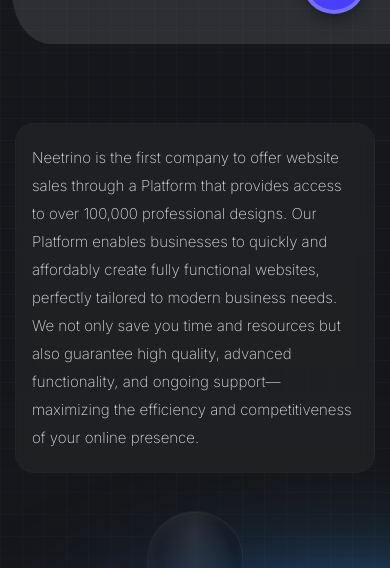
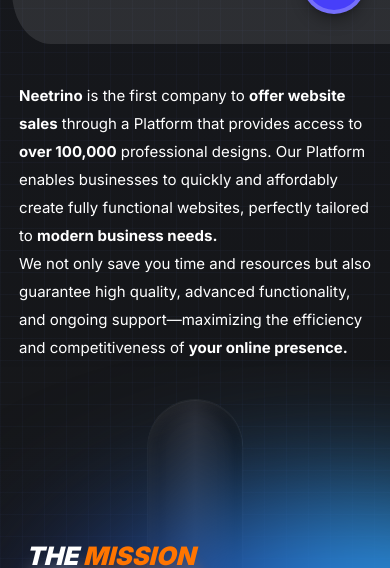
Before and after one commit to neetrino/neetrino.com, a Next.js app: page /en/about-us in a window 390 px wide. Shown: the part 806-1374 px from the top of the page. Built offline with nearby package versions, Linux system fonts and the light colour scheme; grey boxes are pictures that could not be loaded.

Commit message:
feat: hero desktop about-us

```diff
--- a/components/about-us/AboutUsMobile.tsx
+++ b/components/about-us/AboutUsMobile.tsx
@@ -26,7 +26,6 @@
   ABOUT_MOBILE_COUNTRIES_SECTION_FOREGROUND_STACK_CLASS,
 } from "@/lib/about-us-mobile-countries-map.constants";
 import { ABOUT_MEET_OUR_TEAM_MOBILE_MARGIN_TOP_CLASS } from "@/lib/about-us-meet-our-team.constants";
-import { ABOUT_US_MOBILE_ABOUT_GLASS_TILE_CLASS } from "@/lib/about-us-mobile-hero.constants";
 import { ABOUT_MOBILE_WHY_CHOOSE_ABOVE_COUNTRIES_ATMOSPHERE_STACK_CLASS } from "@/lib/about-us-mobile-why-choose.constants";
 
 /**
@@ -75,7 +74,7 @@
           heroBecomes={t("hero.becomes")}
           heroPossible={t("hero.possible")}
         />
-        <NeetrinoIntroSection intro={t("mobileNeetrinoIntro")} />
+        <NeetrinoIntroSection />
         <div className="relative" ref={missionTubeStackRef}>
           <AboutUsMobileMissionMeetTube />
           <AboutUsMobileStickyCone containerRef={missionTubeStackRef} />
@@ -137,14 +136,15 @@
   return "linear-gradient(180deg, #ffffff 0%, #ffd0a9 100%)";
 }
 
-function NeetrinoIntroSection({ intro }: { intro: string }) {
+function NeetrinoIntroSection() {
+  const introT = useTranslations("aboutPage");
   return (
-    <section className="py-10">
-      <div className={cn("px-4 py-5 sm:px-5 sm:py-6", ABOUT_US_MOBILE_ABOUT_GLASS_TILE_CLASS)}>
-        <p className="text-[15px] font-extralight leading-7 text-white/85 sm:text-base sm:leading-8">
-          {intro}
-        </p>
-      </div>
+    <section className="-mt-3 flex -translate-y-[2px] justify-center pt-3 pb-9 sm:-mt-2 sm:pt-4 sm:pb-10">
+      <p className="m-0 w-max max-w-full whitespace-pre-line text-left text-[15px] font-normal leading-7 text-white sm:text-base sm:leading-8">
+        {introT.rich("mobileNeetrinoIntro", {
+          bold: (chunks) => <strong className="font-bold">{chunks}</strong>,
+        })}
+      </p>
     </section>
   );
 }
--- a/components/about-us/figma/AboutUsFigmaBlock1b.tsx
+++ b/components/about-us/figma/AboutUsFigmaBlock1b.tsx
@@ -182,7 +182,11 @@
           data-node-id="335:951"
         >
           <p>
-            <span className="leading-[28px]">{t("aboutPage.platformParagraph")}</span>
+            <span className="whitespace-pre-line leading-[28px]">
+              {t.rich("aboutPage.platformParagraph", {
+                bold: (chunks) => <strong className="font-bold not-italic">{chunks}</strong>,
+              })}
+            </span>
           </p>
         </div>
         <div className="absolute z-0 flex h-[1000px] items-center justify-center left-[744px] top-[138px] w-[749px]">
--- a/messages/en/common.json
+++ b/messages/en/common.json
@@ -197,7 +197,7 @@
     "storyShort": "Over the past 7 years, Neetrino IT has developed more than 400 online resources, ranging from simple websites to large-scale internet portals and e-commerce platforms.",
     "storyShortMobile": "Over the past 7 years, \nNeetrino IT has developed \nmore than 400 online \nresources, ranging from \nsimple websites to large-scale \ninternet portals and e-\ncommerce platforms.",
     "storySpecialization": "We specialize in website \ndevelopment, AI and bot \nsolutions, CRM system \nintegration, mobile app \ndevelopment, as well as SEO and \nSMM optimization\u2014delivering a \ncomprehensive digital presence \nfor your business.",
-    "platformParagraph": "Neetrino is the first company to offer website sales through a platform that provides access to over 100,000 professional designs. Our platform enables businesses to quickly and affordably create fully functional websites tailored to modern business needs.",
+    "platformParagraph": "<bold>Neetrino</bold> is the first company to <bold>offer website sales</bold> through a \nPlatform that provides access to <bold>over 100,000</bold> professional designs. \nOur Platform enables businesses to quickly and affordably create fully \nfunctional websites, perfectly tailored to <bold>modern business needs</bold>. We \nnot only save you time and resources but also guarantee high quality, \nadvanced functionality, and ongoing support—maximizing the \nefficiency and competitiveness of <bold>your online presence</bold>.",
     "missionBody": "Our goal is to deliver fast, affordable, and high-quality digital solutions, empowering businesses to effortlessly build and expand their online presence, no matter how complex the project.",
     "visionBody": "We envision a world where businesses of all sizes \ncan effortlessly establish a strong digital presence \nusing our fast, cutting-edge technological \nsolutions. Our aim is to lead the transformation of \nwebsite and app development, making these tools \naccessible to everyone, everywhere.\u00a0",
     "missionBodyMobile": "Our goal is to deliver fast, \naffordable, and high-quality \ndigital solutions, \nempowering businesses to \neffortlessly build and \nexpand their online \npresence, no matter how \ncomplex the project.\u00a0",
@@ -229,7 +229,7 @@
     "meetOurTeamAccent": "TEAM",
     "meetOurTeamIntro": "We envision a world where businesses of all sizes can effortlessly establish a strong digital presence using our fast, cutting-edge technological solutions. Our aim is to lead the transformation of website and app development, making these tools accessible to everyone, everywhere.",
     "meetOurTeamIntroMobile": "We envision a world where businesses of \nall sizes can effortlessly establish a strong \ndigital presence using our fast, cutting-\nedge technological solutions. Our aim is to \nlead the transformation of website and \napp development, making these tools \naccessible to everyone, everywhere.",
-    "mobileNeetrinoIntro": "Neetrino is the first company to offer website sales through a Platform that provides access to over 100,000 professional designs. Our Platform enables businesses to quickly and affordably create fully functional websites, perfectly tailored to modern business needs. We not only save you time and resources but also guarantee high quality, advanced functionality, and ongoing support—maximizing the efficiency and competitiveness of your online presence.",
+    "mobileNeetrinoIntro": "<bold>Neetrino</bold> is the first company to <bold>offer website\n sales</bold> through a Platform that provides access to \n<bold>over 100,000</bold> professional designs. Our Platform \nenables businesses to quickly and affordably \ncreate fully functional websites, perfectly tailored \nto <bold>modern business needs.</bold>\nWe not only save you time and resources but also \nguarantee high quality, advanced functionality, \nand ongoing support—maximizing the efficiency \nand competitiveness of <bold>your online presence.</bold>",
     "worldMapAlt": "World map"
   },
   "home": {
--- a/messages/hy/common.json
+++ b/messages/hy/common.json
@@ -197,7 +197,7 @@
     "storyShort": "Վերջին 7 տարիների ընթացքում Neetrino IT-ը մշակել է ավելի քան 400 օնլայն ռեսուրս՝ պարզ կայքերից մինչև խոշոր ինտերնետ պորտալներ և e-commerce հարթակներ։",
     "storyShortMobile": "Վերջին 7 տարիների ընթացքում,\nNeetrino IT-ը մշակել է\nավելի քան 400 օնլայն ռեսուրս՝\nպարզ կայքերից\nմինչև խոշոր\nինտերնետ պորտալներ\nև e-commerce հարթակներ։",
     "storySpecialization": "Մենք մասնագիտացած ենք կայքերի մշակման, AI և բոթ լուծումների, CRM ինտեգրման, մոբայլ հավելվածների, ինչպես նաև SEO և SMM օպտիմիզացիայի մեջ։",
-    "platformParagraph": "Neetrino-ն առաջինն է առաջարկել կայքերի վաճառք platform-ի միջոցով՝ տրամադրելով մուտք ավելի քան 100,000 պրոֆեսիոնալ դիզայնների։ Սա բիզնեսներին թույլ է տալիս արագ ու մատչելի ստեղծել լիարժեք աշխատող կայքեր՝ ժամանակակից պահանջներին համապատասխան։",
+    "platformParagraph": "<bold>Neetrino-ն</bold> առաջին ընկերությունն է, որը առաջարկում է <bold>կայքերի վաճառք</bold> platform-ի միջոցով՝ մուտք ավելի քան \n<bold>100,000</bold> պրոֆեսիոնալ դիզայնների։ Մեր platform-ը թույլ է տալիս բիզնեսներին արագ ու մատչելի ստեղծել ամբողջական \nկայքեր, որոնք համապատասխանում են <bold>ժամանակակից պահանջներին։</bold> Մենք խնայում ենք ձեր ժամանակը և ռեսուրսները, երաշխավորում ենք բարձր որակ, \nառաջադեմ ֆունկցիոնալություն և շարունակական աջակցություն՝ առավելագործելով <bold>ձեր առցանց ներկայության</bold> արդյունավետությունն ու մրցունակությունը։",
     "missionBody": "Մեր նպատակն է տրամադրել արագ, մատչելի և բարձրորակ թվային լուծումներ՝ օգնելով բիզնեսներին հեշտությամբ կառուցել և զարգացնել իրենց առցանց ներկայությունը՝ անկախ նախագծի բարդությունից։",
     "visionBody": "Մենք պատկերացնում ենք աշխարհ, որտեղ ցանկացած մասշտաբի բիզնեսներ\nկարող են հեշտությամբ ստեղծել կայուն թվային ներկայություն՝\nօգտագործելով մեր արագ և առաջադեմ\nտեխնոլոգիական լուծումները։\nՄեր նպատակն է առաջնորդել կայքերի և հավելվածների մշակման\nտրանսֆորմացիան՝ այս գործիքները\nմատչելի դարձնելով բոլորին, ամենուր։",
     "missionBodyMobile": "Մեր նպատակն է տրամադրել արագ,\nմատչելի և բարձրորակ թվային լուծումներ՝\nօգնելով բիզնեսներին հեշտությամբ կառուցել և զարգացնել\nիրենց առցանց ներկայությունը՝\nանկախ նախագծի բարդությունից։",
@@ -229,7 +229,7 @@
     "meetOurTeamAccent": "ՄԵՐ ԹԻՄԻ ՀԵՏ",
     "meetOurTeamIntro": "Մենք պատկերացնում ենք աշխարհ, որտեղ ցանկացած մասշտաբի բիզնես կարող է հեշտությամբ կառուցել ուժեղ թվային ներկայություն՝ մեր արագ և առաջատար տեխնոլոգիական լուծումների օգնությամբ։ Մեր նպատակն է առաջնորդել կայքերի և հավելվածների մշակման տրանսֆորմացիան և դարձնել այդ գործիքները հասանելի բոլորին՝ ամենուր։",
     "meetOurTeamIntroMobile": "Մենք պատկերացնում ենք աշխարհ, որտեղ ցանկացած մասշտաբի բիզնես կարող է \nհեշտությամբ կառուցել \nուժեղ թվային ներկայություն՝ մեր արագ և առաջատար \nտեխնոլոգիական լուծումների օգնությամբ։ Մեր նպատակն է \nառաջնորդել կայքերի և հավելվածների մշակման \nտրանսֆորմացիան և \nդարձնել այդ գործիքները հասանելի բոլորին՝ ամենուր։",
-    "mobileNeetrinoIntro": "Neetrino-ն առաջին ընկերությունն է, որը առաջարկում է կայքերի վաճառք platform-ի միջոցով՝ մուտք ավելի քան 100,000 պրոֆեսիոնալ դիզայնների։ Մեր platform-ը թույլ է տալիս բիզնեսներին արագ ու մատչելի ստեղծել ամբողջական կայքեր, որոնք համապատասխանում են ժամանակակից պահանջներին։ Մենք խնայում ենք ձեր ժամանակը և ռեսուրսները, երաշխավորում ենք բարձր որակ, առաջադեմ ֆունկցիոնալություն և շարունակական աջակցություն՝ առավելագործելով ձեր առցանց ներկայության արդյունավետությունն ու մրցունակությունը։",
+    "mobileNeetrinoIntro": "<bold>Neetrino-ն</bold> առաջին ընկերությունն է, որը առաջարկում է <bold>կայքերի վաճառք</bold> platform-ի միջոցով՝ մուտք ավելի քան <bold>100,000</bold> պրոֆեսիոնալ դիզայնների։ Մեր platform-ը թույլ է տալիս բիզնեսներին արագ ու մատչելի ստեղծել ամբողջական կայքեր, որոնք համապատասխանում են <bold>ժամանակակից պահանջներին։</bold>\n\nՄենք խնայում ենք ձեր ժամանակը և ռեսուրսները, երաշխավորում ենք բարձր որակ, առաջադեմ ֆունկցիոնալություն և շարունակական աջակցություն՝ առավելագործելով <bold>ձեր առցանց ներկայության</bold> արդյունավետությունն ու մրցունակությունը։",
     "worldMapAlt": "Համաշխարհային քարտեզ"
   },
   "home": {
--- a/messages/ru/common.json
+++ b/messages/ru/common.json
@@ -197,7 +197,7 @@
     "storyShort": "За последние 7 лет Neetrino IT разработала более 400 онлайн-ресурсов: от простых сайтов до крупных интернет-порталов и e-commerce платформ.",
     "storyShortMobile": "За последние 7 лет,\nNeetrino IT разработала\nболее 400 онлайн-ресурсов:\nот простых сайтов\nдо крупных\nинтернет-порталов и\ne-commerce платформ.",
     "storySpecialization": "Мы специализируемся на разработке сайтов, AI и бот-решениях, CRM-интеграции, мобильной разработке, а также SEO и SMM-оптимизации.",
-    "platformParagraph": "Neetrino первой предложила модель продажи сайтов через платформу с доступом к более чем 100,000 профессиональных дизайнов. Это позволяет бизнесу быстро и доступно запускать полнофункциональные сайты под современные задачи.",
+    "platformParagraph": "<bold>Neetrino</bold> — первая компания, которая предлагает <bold>продажу сайтов</bold> через платформу с доступом к более чем \n<bold>100 000</bold> профессиональных дизайнов. Наша платформа позволяет бизнесу быстро и доступно создавать полнофункциональные \nсайты, точно соответствующие <bold>современным задачам.</bold> Мы экономим ваше время и ресурсы, гарантируем высокое качество, \nпродвинутый функционал и постоянную поддержку — повышая эффективность и конкурентоспособность \n<bold>вашего онлайн-присутствия.</bold>",
     "missionBody": "Наша цель - предоставлять быстрые, доступные и качественные цифровые решения, помогая бизнесу уверенно развивать онлайн-присутствие независимо от сложности проекта.",
     "visionBody": "Мы видим мир, где компании любого масштаба\nлегко создают устойчивое цифровое присутствие,\nиспользуя наши быстрые и передовые\nтехнологические решения.\nНаша цель — вести трансформацию разработки\nсайтов и приложений, делая эти инструменты\nдоступными каждому, везде.",
     "missionBodyMobile": "Наша цель — предоставлять быстрые,\nдоступные и качественные цифровые решения,\nпомогая бизнесу уверенно развивать\nонлайн-присутствие независимо от\nсложности проекта.",
@@ -229,7 +229,7 @@
     "meetOurTeamAccent": "КОМАНДОЙ",
     "meetOurTeamIntro": "Мы представляем мир, где бизнес любого масштаба может без труда выстроить сильное цифровое присутствие благодаря нашим быстрым и передовым технологическим решениям. Наша цель — вести трансформацию разработки сайтов и приложений и сделать эти инструменты доступными каждому и везде.",
     "meetOurTeamIntroMobile": "Мы представляем мир, где бизнес любого \nмасштаба может без труда выстроить \nсильное цифровое присутствие благодаря нашим быстрым и передовым \nтехнологическим решениям. Наша цель — \nвести трансформацию разработки сайтов и \nприложений и сделать эти инструменты \nдоступными каждому и везде.",
-    "mobileNeetrinoIntro": "Neetrino — первая компания, которая предлагает продажу сайтов через платформу с доступом к более чем 100 000 профессиональных дизайнов. Наша платформа позволяет бизнесу быстро и доступно создавать полнофункциональные сайты, точно соответствующие современным задачам. Мы экономим ваше время и ресурсы, гарантируем высокое качество, продвинутый функционал и постоянную поддержку — повышая эффективность и конкурентоспособность вашего онлайн-присутствия.",
+    "mobileNeetrinoIntro": "<bold>Neetrino</bold> — первая компания, которая предлагает <bold>продажу сайтов</bold> через платформу с доступом к более чем <bold>100 000</bold> профессиональных дизайнов. Наша платформа позволяет бизнесу быстро и доступно создавать полнофункциональные сайты, точно соответствующие <bold>современным задачам.</bold>\n\nМы экономим ваше время и ресурсы, гарантируем высокое качество, продвинутый функционал и постоянную поддержку — повышая эффективность и конкурентоспособность <bold>вашего онлайн-присутствия.</bold>",
     "worldMapAlt": "Карта мира"
   },
   "home": {
```
